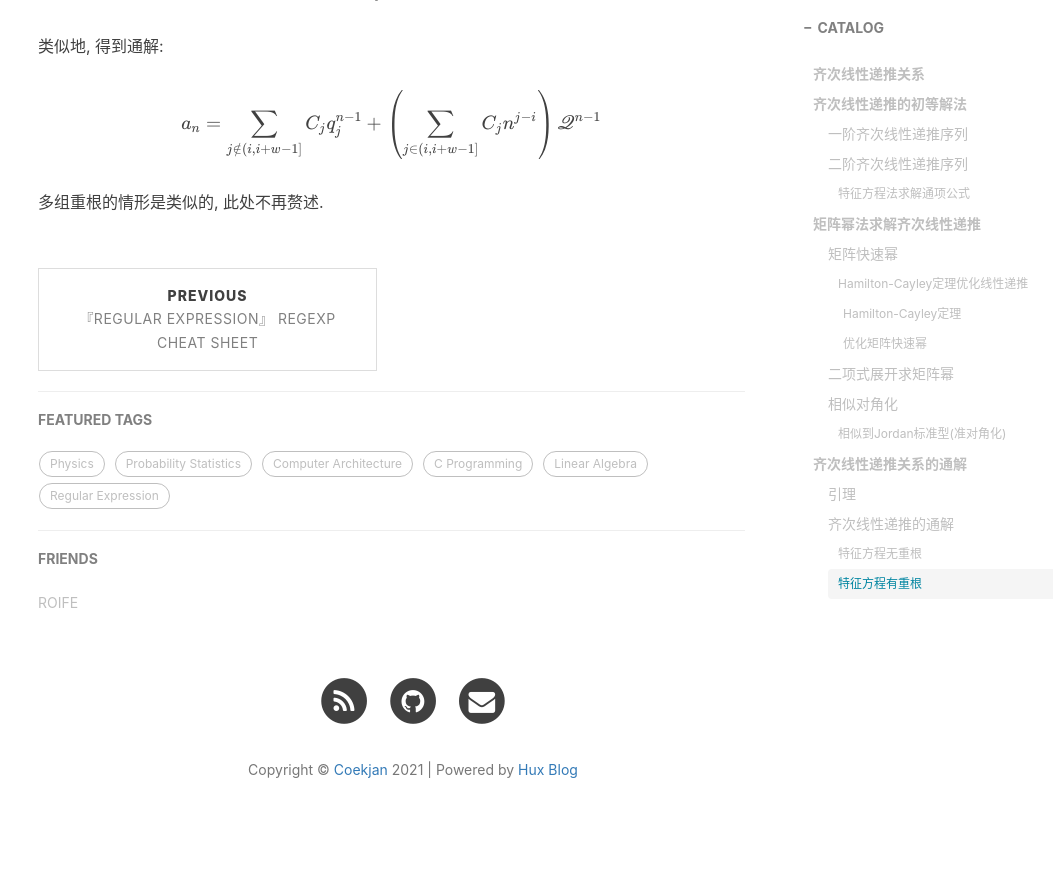
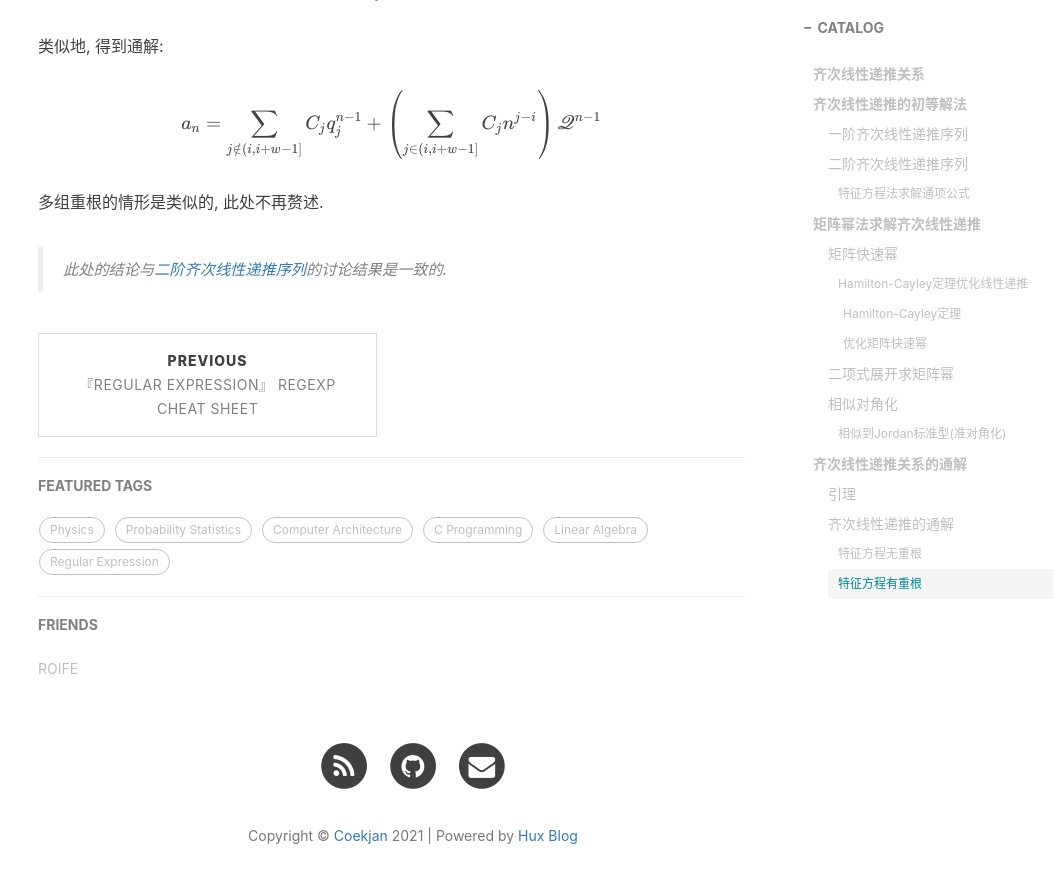
Before and after one commit to Coekjan/coekjan.github.io, a Jekyll site: the page built from _posts/Linear-Algebra/2021-02-15-Homogeneous-Linear-Recurrence-Sequence.md, in a window 1280 px wide and 900 px high, scrolled down 9433 px. Shown: the top 883 px of the window, without its empty margins (227-1280 px from the left). Built offline with Jekyll 4.4.1, drawn with Linux system fonts in a browser that asks for light colours; nearby versions of some CDN libraries; comment, search, counter and statistics services are not loaded.

Commit message:
Update 2021-02-15-Homogeneous-Linear-Recurrence-Sequence.md

```diff
--- a/_posts/Linear-Algebra/2021-02-15-Homogeneous-Linear-Recurrence-Sequence.md
+++ b/_posts/Linear-Algebra/2021-02-15-Homogeneous-Linear-Recurrence-Sequence.md
@@ -405,3 +405,5 @@ a_n=\sum_{j\notin\lparen i,i+w-1\rbrack}C_jq_j^{n-1}+\left(\sum_{j\in\lparen i,i
 $$
 
 多组重根的情形是类似的, 此处不再赘述.
+
+> 此处的结论与[二阶齐次线性递推序列](#二阶齐次线性递推序列)的讨论结果是一致的.
```
